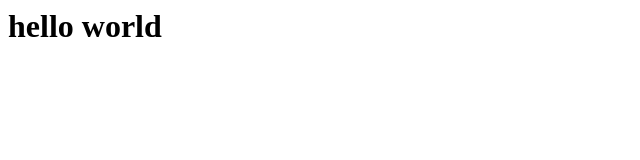
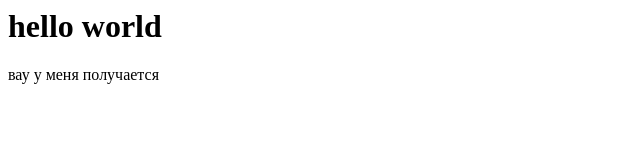
Before and after one commit to chernobaev89/lofttask, a plain HTML site: page index.html in a window 1280 px wide. Shown: the whole page, without its empty margins (0-640 px from the left). Drawn offline with Linux system fonts and the light colour scheme.

Commit message:
Update index.html
добавил абзац <p>

```diff
--- a/index.html
+++ b/index.html
@@ -1 +1,2 @@
 <h1>hello world</h1>
+<p>вау у меня получается</p>
```
